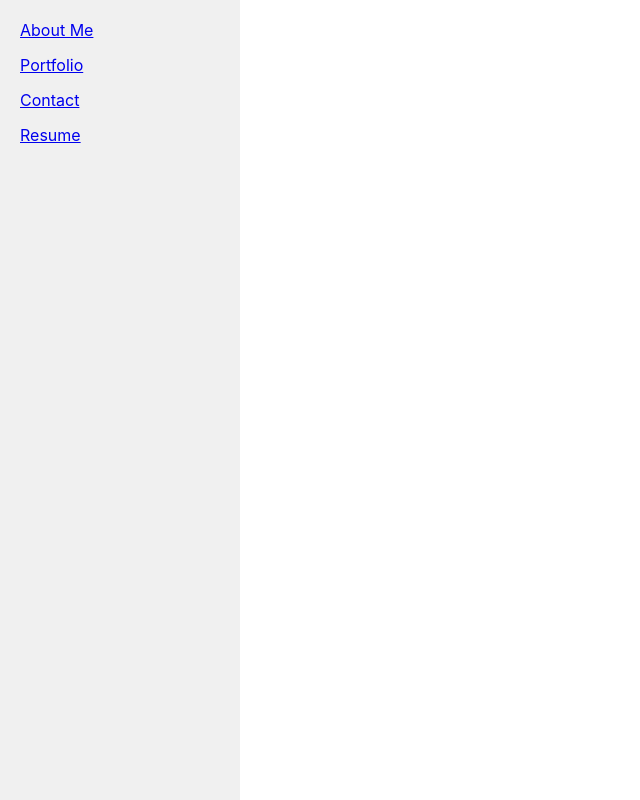
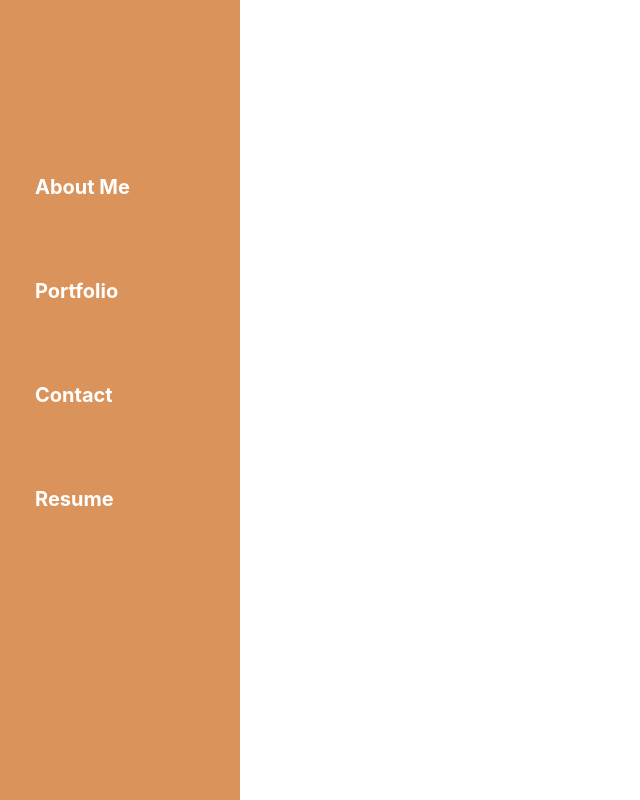
Before and after one commit to Anju0806/portfolio-react, a React (Create React App) app: page /test in a window 1280 px wide. Shown: the whole page, without its empty margins (0-640 px from the left). Built offline with nearby package versions, Linux system fonts and the light colour scheme.

Commit message:
adding burger button-have errors

```diff
--- a/src/components/NavBar/NavBar.css
+++ b/src/components/NavBar/NavBar.css
@@ -1,12 +1,16 @@
 /* Styling the navbar inside the navbar */
 .Nav {
+    /* Hide the navbar by default */
+    display: none;
+    /* Add other styles for the navbar */
     background-image: linear-gradient(to right, #DB935C, #DB935C);
     overflow: hidden;
-    max-height: 100rem;
-}
+  }
 
-/* Styling the links inside the navbar */
-.Nav a {
+  /* Styling the links inside the navbar */
+ /*  .Nav a {
+
+    margin-left: 10px;
     float: left;
     display: block;
     color: white;
@@ -15,34 +19,71 @@
     text-decoration: none;
     font-size: 20px;
     font-weight: bolder;
-}
+  } */
 
-.Nav a:hover {
+  /* .Nav a:hover {
+
     background-color: #ddd;
     color: black;
-}
+  } */
 
-/* Style for the left item (Anju Shaji) */
-.left-item {
-    flex-grow: 1;
-    /* Allow the left item to grow and take available space */
-    padding-left: 15px;
-    /* Add padding to the left item for spacing */
-}
-.right-items {
-    padding-left: 5rem;  /* Add padding to the left item for spacing */
-}
+  /* Show the navbar only on mobile devices smaller than 768px */
+  @media only screen and (max-width: 768px) {
+    .Nav {
+      /* No changes */
+      display: block;
+      /* Show the navbar on mobile devices */
+      position: fixed;
+      top: 0;
+      left: 0;
+      width: 100%;
+      z-index: 1000;
+      /* Set a high z-index to place the navbar on top */
+    }
+  }
 
-/* Styling for the links in the right-items div */
-.right-items a {
+  /* Styling the toggle button */
+  .toggle-button {
+    display: block;
+    position: relative; /* Set the toggle button to be a container for the bars */
+    background-color: #d37730;
+    border: none;
+    font-size: 0; /* Remove any whitespace around the bars */
+    cursor: pointer;
     color: white;
-    text-decoration: none;
-    font-size: 20px;
-    font-weight: bolder;
-}
+    margin-top:5px;
+    margin-bottom:5px;
+    margin-left: 10px;
+    z-index: 1; /* Set a higher z-index to place the toggle button above the dropdown */
+  }
 
-@media only screen and (max-width : 200px) {
-    .Nav {
-        float: left;
-    }
-}
+  /* Styling the bars */
+  .bar {
+    width: 30px;
+    height: 3px;
+    background-color: white;
+    margin: 6px 0;
+  }
+
+  /* Styling the toggle button on hover */
+  .toggle-button:hover {
+    background-color: #cd5a02;
+    color: black;
+  }
+
+  /* Styling the dropdown menu */
+  .nav-links {
+    display: none; /* Hide the links by default */
+    position: absolute;
+    top: 100%;
+    left: 0;
+    background-color: #db935c;
+    border: 1px solid rgb(111, 0, 255);
+    width: 100%;
+    z-index: 0; /* Set a lower z-index to place the dropdown below the toggle button */
+  }
+
+  /* Show the links in the dropdown when the navbar is open */
+  .Nav.open .nav-links {
+    display: block;
+  }
--- a/src/components/NavBar/NavBar.js
+++ b/src/components/NavBar/NavBar.js
@@ -1,22 +1,42 @@
-import {
-  Link,
-} from "react-router-dom";
+import React, { useState } from "react";
+import { Link } from "react-router-dom";
 import "./NavBar.css";
 
 function NavBar() {
-  return (<div className="Nav">
-    <div>
-      <div className="left-item">
-        <Link to={{ pathname: "/" }} className="header-name-link">Anju Shaji</Link>
-      </div>
-      <div className="right-items">
-        <Link to={{ pathname: "/aboutme" }} className="header-about-link">About Me</Link>
-        <Link to={{ pathname: "/portfolio" }} className="header-portfolio-link">Portfolio</Link>
-        <Link to={{ pathname: "/contact" }} className="header-contact-link">Contact</Link>
-        <Link to={{ pathname: "/resume" }} className="header-resume-link">Resume</Link>
-      </div>
+  const [isNavOpen, setIsNavOpen] = useState(false);
+
+  const toggleNav = () => {
+    console.log("Toggle button clicked!"); // Add this line
+
+    setIsNavOpen(!isNavOpen);
+    console.log("isNavOpen:", isNavOpen);
+  };
+
+  return (
+    <div className="Nav">
+
+        <button className="toggle-button" onClick={toggleNav}>
+          <div className="bar"></div>
+          <div className="bar"></div>
+          <div className="bar"></div>
+        </button>
+        <div className={`nav-links ${isNavOpen ? "open" : ""}`}>
+          <Link to={{ pathname: "/aboutme" }} >
+            About Me
+          </Link>
+          <Link to={{ pathname: "/portfolio" }} >
+            Portfolio
+          </Link>
+          <Link to={{ pathname: "/contact" }} >
+            Contact
+          </Link>
+          <Link to={{ pathname: "/resume" }}>
+            Resume
+          </Link>
+        </div>
+
     </div>
-  </div>)
+  );
 }
 
-export default NavBar
+export default NavBar;
--- a/src/components/SideBar/SideBar.css
+++ b/src/components/SideBar/SideBar.css
@@ -1,14 +1,15 @@
 /* SideBar.css */
 
+  /* styling sidebar container*/
 .SidebarContainer {
     position: fixed;
     top: 0;
     left: 0;
     width: 200px;
     height: 100%;
-    background-color: #f0f0f0;
+    background-image: linear-gradient(to right, #DB935C, #DB935C);
     padding: 20px;
-
+    padding-top: 10rem;
     /* Hide the sidebar by default on mobile devices */
     @media (max-width: 768px) {
       transform: translateX(-100%);
@@ -16,29 +17,22 @@
     }
   }
 
-  /* Show the sidebar when it is open (toggled) on mobile devices */
-  .SidebarContainer.open {
-    transform: translateX(0);
+
+  /* styling each item in the sidebar */
+  .SidebarItem a{
+    margin-bottom: 50px;
+    float: left;
+    display: block;
+    color: white;
+    text-align: center;
+    padding: 15px;
+    text-decoration: none;
+    font-size: 20px;
+    font-weight: bolder;
   }
 
-  .SidebarItem {
-    margin-bottom: 15px;
-  }
-
-  .ToggleButton {
-    display: none; /* Hide the toggle button by default */
-  }
-
-  /* Show the toggle button on mobile devices */
-  @media (max-width: 768px) {
-    .ToggleButton {
-      display: block;
-      position: absolute;
-      top: 10px;
-      right: 10px;
-      background-color: transparent;
-      border: none;
-      font-size: 16px;
-      cursor: pointer;
-    }
-  }
+   /* styling each item in the sidebar on hover*/
+  .SidebarItem a:hover {
+    background-color: #ddd;
+    color: black;
+}
--- a/src/index.js
+++ b/src/index.js
@@ -2,9 +2,9 @@ import React from 'react';
 import ReactDOM from 'react-dom/client';
 import './index.css';
 import App from './pages/App/App';
-/* import NavBar from './components/NavBar/NavBar';   */
+import NavBar from './components/NavBar/NavBar';
 import Sidebar from './components/SideBar/SideBar';
-import Footer from './components/Footer/Footer';
+/* import Footer from './components/Footer/Footer'; */
 import {
   BrowserRouter as Router,
   Routes,
@@ -15,12 +15,12 @@ const root = ReactDOM.createRoot(document.getElementById('root'));
 root.render(
   <React.StrictMode>
     <Router>
-    {/*  <NavBar />    */}
+     <NavBar />
      <Sidebar />
 
       <Routes>
-        {/* <Route path="/" element={<App />} />
-        <Route path="/test" element={<div> testing</div>} /> */}
+        /* <Route path="/" element={<App />} />*/
+        <Route path="/test" element={<div> testing</div>} />
       </Routes>
      {/*  <Footer/> */}
     </Router>
```
Also changed, not shown: 1 other file (tests, documents, lock files or other folders).
